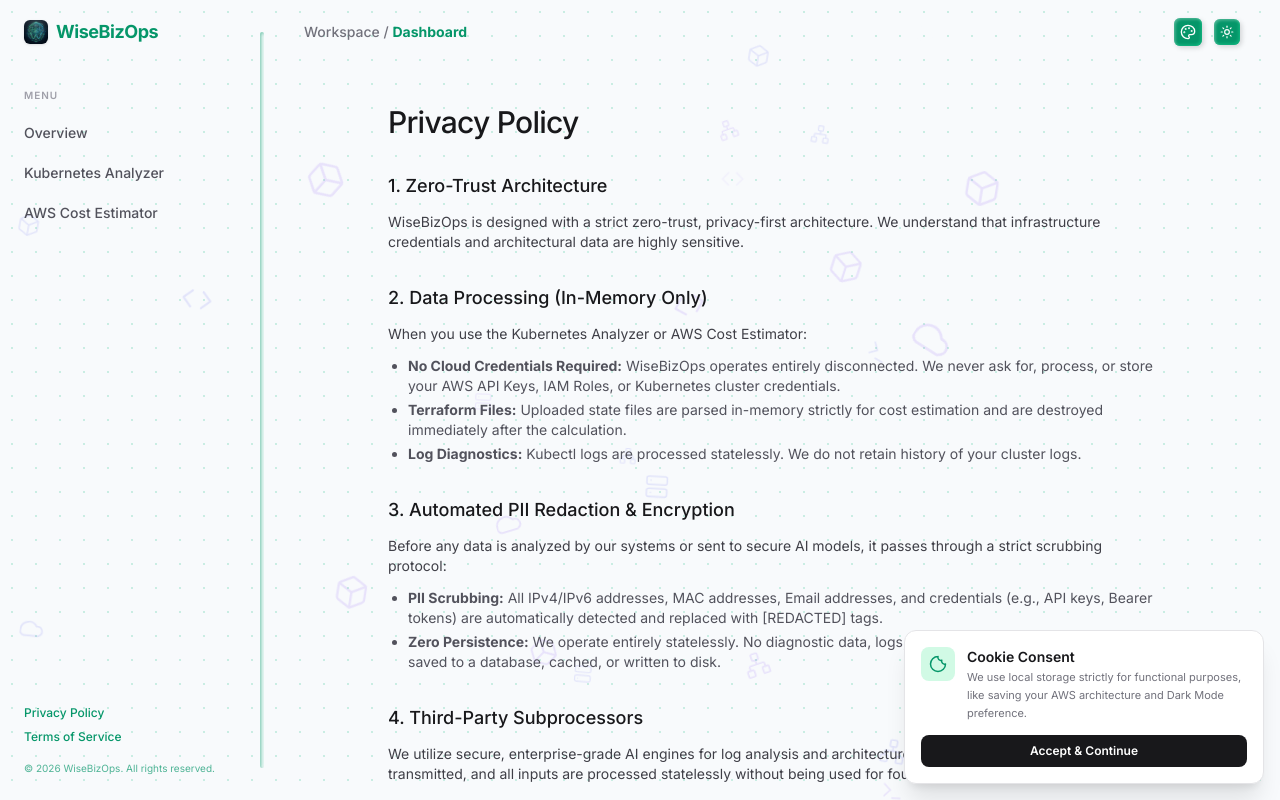
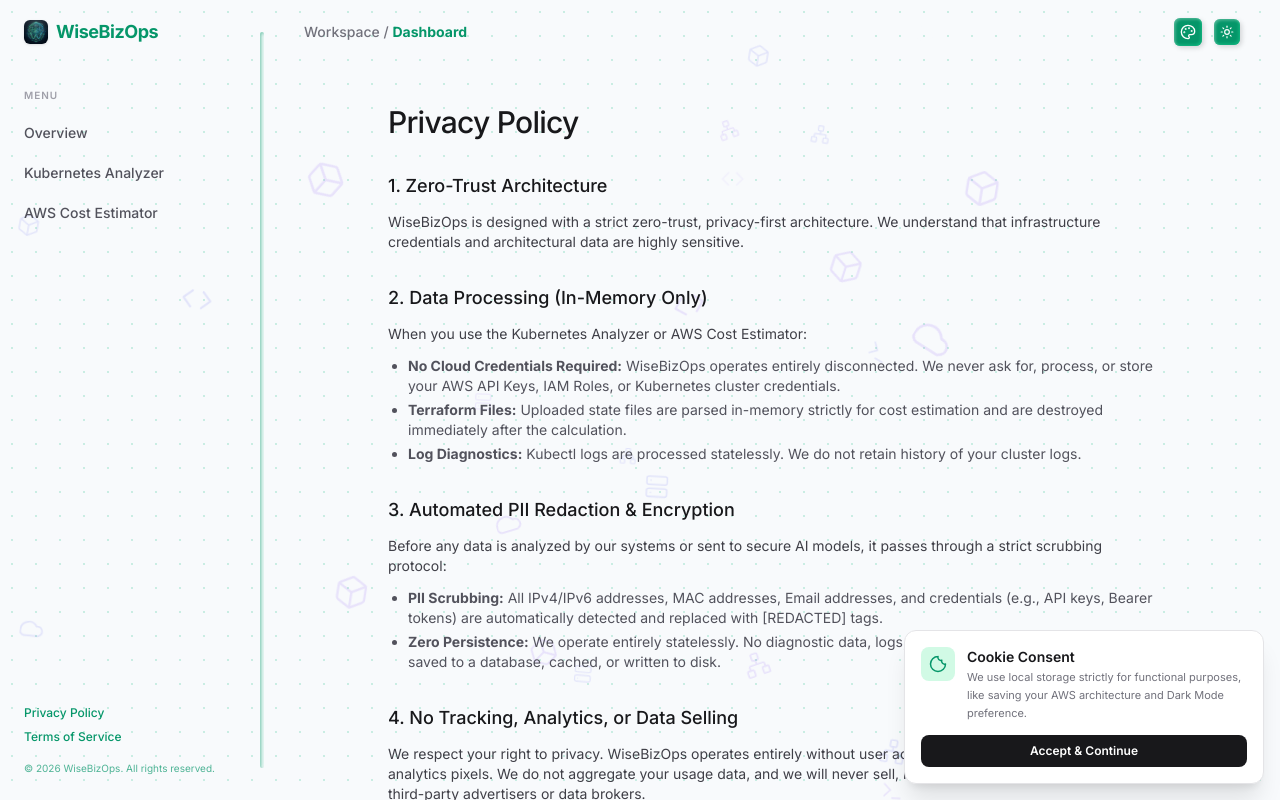
Before and after one commit to Adithya-Meda/wisebizops, a Next.js app: page /privacy in a window 1280 px wide. Built offline with nearby package versions, Linux system fonts and the light colour scheme.

Commit message:
docs: add bulletproof explicit no-tracking and anti-data-broker clauses to privacy policy

```diff
--- a/src/app/privacy/page.tsx
+++ b/src/app/privacy/page.tsx
@@ -30,13 +30,18 @@ export default function PrivacyPolicy() {
           </ul>
         </section>
 
+                <section className="space-y-3">
+          <h2 className="text-lg font-medium text-zinc-900 dark:text-zinc-100 transition-colors">4. No Tracking, Analytics, or Data Selling</h2>
+          <p>We respect your right to privacy. WiseBizOps operates entirely without user accounts, tracking cookies, or invasive analytics pixels. We do not aggregate your usage data, and we will never sell, rent, or distribute any information to third-party advertisers or data brokers.</p>
+        </section>
+
         <section className="space-y-3">
-          <h2 className="text-lg font-medium text-zinc-900 dark:text-zinc-100 transition-colors">4. Third-Party Subprocessors</h2>
+          <h2 className="text-lg font-medium text-zinc-900 dark:text-zinc-100 transition-colors">5. Third-Party Subprocessors</h2>
           <p>We utilize secure, enterprise-grade AI engines for log analysis and architecture description. No PII is intentionally transmitted, and all inputs are processed statelessly without being used for foundational model training.</p>
         </section>
 
         <section className="space-y-3">
-          <h2 className="text-lg font-medium text-zinc-900 dark:text-zinc-100 transition-colors">5. Contact Us</h2>
+          <h2 className="text-lg font-medium text-zinc-900 dark:text-zinc-100 transition-colors">6. Contact Us</h2>
           <p>For any security or privacy concerns, please contact our security team at <a href='mailto:connect@wisebiz.online' className='text-zinc-900 dark:text-zinc-100 underline hover:no-underline transition-colors'>connect@wisebiz.online</a>.</p>
         </section>
       </div>
```
